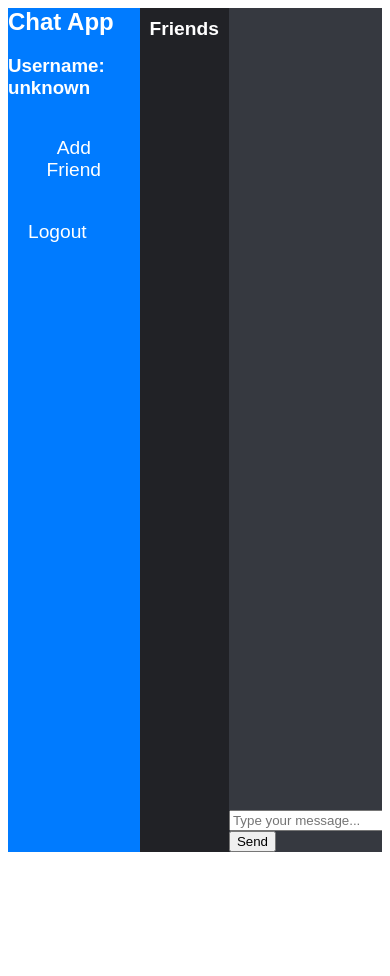
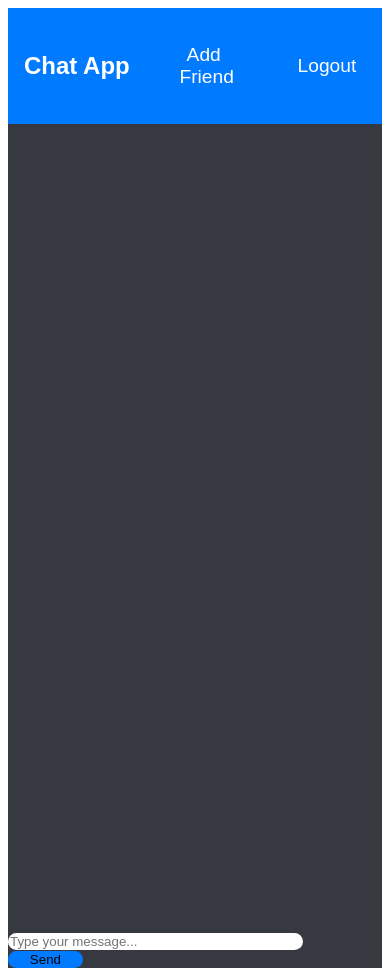
Before and after one commit to F0m14/chat, a plain HTML site: page index.html in a window 390 px wide. Both pictures are taken after typing "Sample", "Sample123" into the empty fields and a click on the button "Login". Before the commit the page ends 860 px from the top, so only its background shows below. Drawn offline with Linux system fonts and the light colour scheme.

Commit message:
Add files via upload

```diff
--- a/index.html
+++ b/index.html
@@ -5,6 +5,11 @@
     <link rel="stylesheet" type="text/css" href="style.css">
   </head>
   <body>
+    <header class="chat-header" id="chat-header" style="display: none;">
+      <h1>Chat App</h1>
+      <button id="add-friend-btn">Add Friend</button>
+      <button id="logout-btn">Logout</button>
+    </header>
     <div class="chat-container">
       <div class="login-container">
         <h1>Login to Chat App</h1>
@@ -17,12 +22,6 @@
         </form>
       </div>
       <div class="chat-app-container">
-        <header class="chat-header">
-          <h1>Chat App</h1>
-          <h3>Username: <span id="username">unknown</span></h3>
-          <button id="add-friend-btn">Add Friend</button>
-          <button id="logout-btn">Logout</button>
-        </header>
         <div class="chat-main">
           <div class="chat-sidebar">
             <h2>Friends</h2>
--- a/script.js
+++ b/script.js
@@ -7,13 +7,13 @@ const friendList = document.querySelector('#friend-list');
 const messageList = document.querySelector('#message-list');
 const messageForm = document.querySelector('#message-form');
 const messageInput = document.querySelector('#message-input');
-
-const Uusername = document.querySelector("#username");
+const chatHeader = document.querySelector('#chat-header');
 
 // Check if user is already logged in
 const isLoggedIn = () => {
   const username = localStorage.getItem('username');
   const password = localStorage.getItem('password');
+  chatHeader.style.display = 'flex';
   return username && password;
 }
 
@@ -36,12 +36,12 @@ const handleLogoutClick = () => {
   localStorage.removeItem('password');
   loginContainer.style.display = 'flex';
   chatAppContainer.style.display = 'none';
+  chatHeader.style.display = 'none';
 }
 
 // Render friend list
 const renderFriendList = () => {
   friendList.innerHTML = ''; // Clear the list first
-  Uusername.innerHTML = localStorage.getItem('username');
   const friends = JSON.parse(localStorage.getItem('friends')) || [];
   friends.forEach((friend) => {
     const li = document.createElement('li');
--- a/style.css
+++ b/style.css
@@ -7,6 +7,8 @@
 /* Chat app styles */
 .chat-container {
   height: 100vh;
+  display: flex;
+  flex-direction: column; /* Add flex-direction */
 }
 
 .login-container {
@@ -14,7 +16,7 @@
   flex-direction: column;
   align-items: center;
   justify-content: center;
-  height: 100%;
+  height: 100%; /* Remove justify-content */
   background: #363940;
 }
 
@@ -25,14 +27,12 @@
 }
 
 .chat-header {
-  /*padding-top: 2.8rem;
-    padding-left: 8%;
-    padding-right: 8%;
-    display: flex;
-    justify-content: space-between;
-    align-items: center;*/
   background-color: #007bff;
   color: #fff;
+  padding: 1rem;
+  display: flex;
+  justify-content: space-between;
+  align-items: center;
 }
 
 .chat-header h1 {
@@ -58,7 +58,6 @@
   display: flex;
   flex-grow: 1;
   overflow: hidden;
-  background: #363940;
 }
 
 .chat-sidebar {
@@ -94,7 +93,19 @@
   flex-grow: 1;
   display: flex;
   flex-direction: column;
-  color: #fff;
+}
+
+input{
+  width: 79%;
+  border: none;
+  border-radius: 10px;
+}
+
+button{
+  width: 20%;
+  border: none;
+  border-radius: 10px;
+  background: #007bff;
 }
 
 #message-list {
@@ -118,3 +129,29 @@
 #message-list .message-received {
   background: Great;
 }
+
+/* Media queries */
+@media screen and (max-width: 768px) {
+  .chat-sidebar {
+    display: none;
+    width: 0;
+  }
+
+  .chat-main {
+    flex-direction: column;
+  }
+
+  #message-list {
+    overflow-y: auto;
+  }
+}
+
+@media screen and (min-width: 769px) {
+  .chat-header {
+    padding: 1rem 2rem;
+  }
+
+  .chat-sidebar {
+    display: block;
+  }
+}
```
